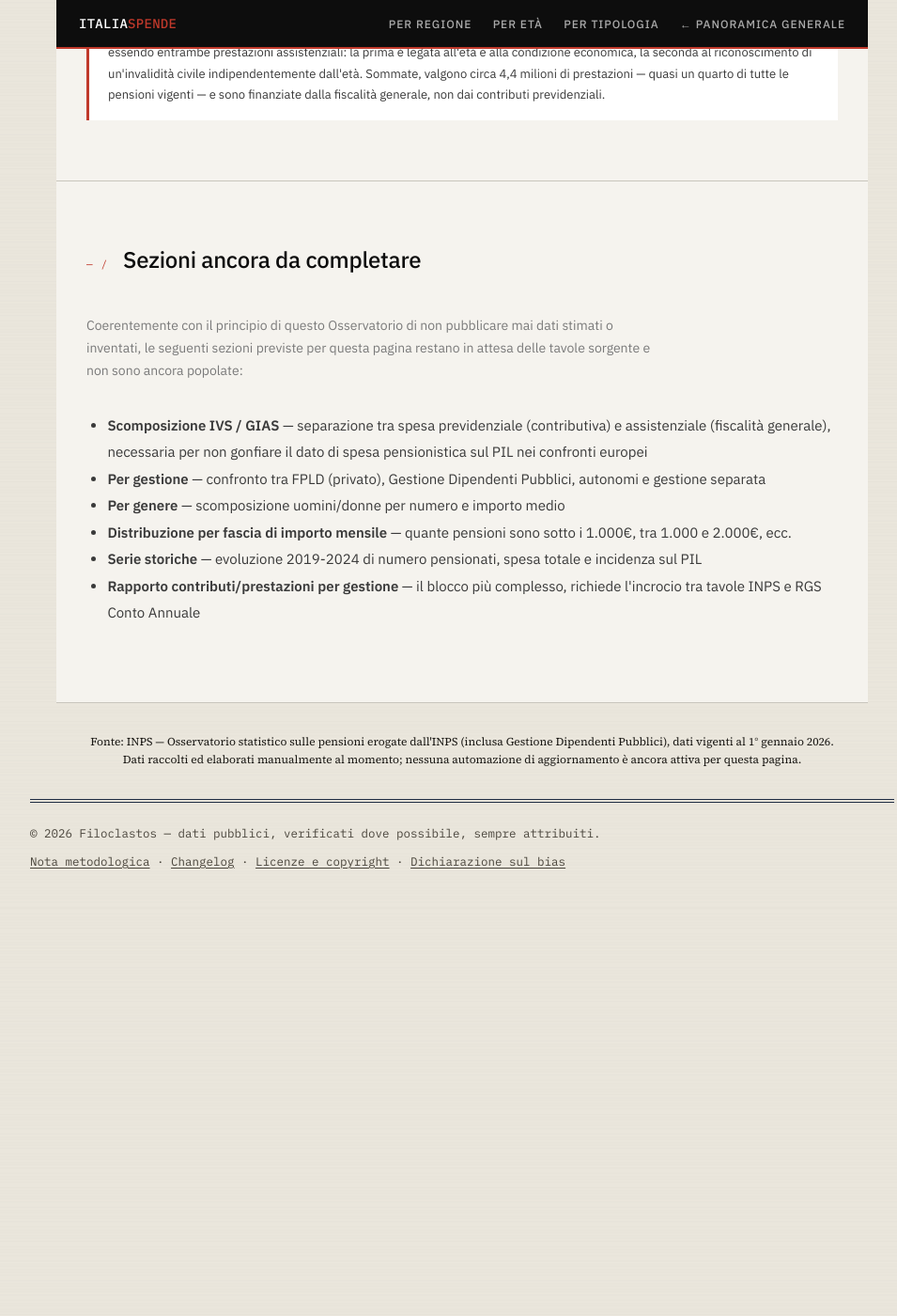
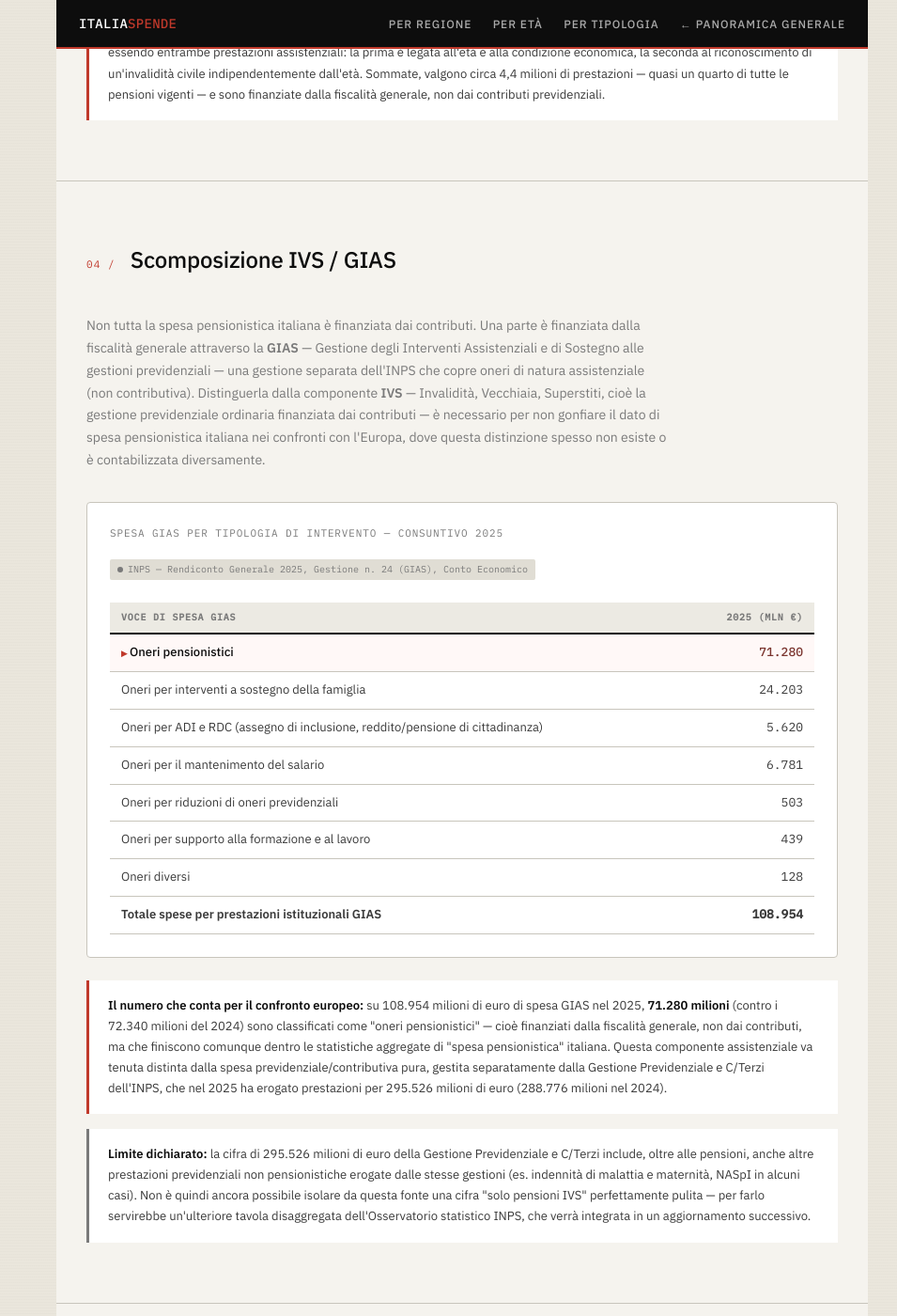
Before and after one commit to Vicknopf11/filoclastos-osservatorio, a Jekyll site: the page built from pensioni/index.md, in a window 1280 px wide and 1400 px high, scrolled down 3478 px. Shown: the whole window at 94% size, without its empty margins (148-1103 px from the left). Built offline with Jekyll 4.4.1, drawn with Linux system fonts in a browser that asks for light colours; before the commit the page ends 4444 px from its top, so only the background shows below that.

Commit message:
Aggiunta sezione IVS/GIAS a pensioni: dati Rendiconto Generale INPS 2025

```diff
--- a/pensioni/index.md
+++ b/pensioni/index.md
@@ -101,6 +101,72 @@ description: "Approfondimento sul sistema pensionistico italiano: numero di pens
   </div>
 </section>
 
+<!-- SEZIONE 04: SCOMPOSIZIONE IVS / GIAS -->
+<section class="section" id="pens-ivs-gias">
+  <div class="section-header">
+    <span class="section-num">04 /</span>
+    <h2 class="section-title">Scomposizione IVS / GIAS</h2>
+  </div>
+  <p class="section-desc">Non tutta la spesa pensionistica italiana è finanziata dai contributi. Una parte è finanziata dalla fiscalità generale attraverso la <strong>GIAS</strong> — Gestione degli Interventi Assistenziali e di Sostegno alle gestioni previdenziali — una gestione separata dell'INPS che copre oneri di natura assistenziale (non contributiva). Distinguerla dalla componente <strong>IVS</strong> — Invalidità, Vecchiaia, Superstiti, cioè la gestione previdenziale ordinaria finanziata dai contributi — è necessario per non gonfiare il dato di spesa pensionistica italiana nei confronti con l'Europa, dove questa distinzione spesso non esiste o è contabilizzata diversamente.</p>
+
+  <div class="chart-wrap" style="margin-bottom:1.5rem;">
+    <div class="chart-title">Spesa GIAS per tipologia di intervento — Consuntivo 2025</div>
+    <span class="source-tag static"><span class="source-dot"></span>INPS — Rendiconto Generale 2025, Gestione n. 24 (GIAS), Conto Economico</span>
+    <div style="overflow-x:auto; margin-top:0.75rem;">
+      <table class="data-table">
+        <thead>
+          <tr>
+            <th>Voce di spesa GIAS</th>
+            <th class="num">2025 (mln €)</th>
+          </tr>
+        </thead>
+        <tbody>
+          <tr class="ita">
+            <td>Oneri pensionistici</td>
+            <td class="num" style="color:var(--red)">71.280</td>
+          </tr>
+          <tr>
+            <td>Oneri per interventi a sostegno della famiglia</td>
+            <td class="num">24.203</td>
+          </tr>
+          <tr>
+            <td>Oneri per ADI e RDC (assegno di inclusione, reddito/pensione di cittadinanza)</td>
+            <td class="num">5.620</td>
+          </tr>
+          <tr>
+            <td>Oneri per il mantenimento del salario</td>
+            <td class="num">6.781</td>
+          </tr>
+          <tr>
+            <td>Oneri per riduzioni di oneri previdenziali</td>
+            <td class="num">503</td>
+          </tr>
+          <tr>
+            <td>Oneri per supporto alla formazione e al lavoro</td>
+            <td class="num">439</td>
+          </tr>
+          <tr>
+            <td>Oneri diversi</td>
+            <td class="num">128</td>
+          </tr>
+          <tr>
+            <td><strong>Totale spese per prestazioni istituzionali GIAS</strong></td>
+            <td class="num"><strong>108.954</strong></td>
+          </tr>
+        </tbody>
+      </table>
+    </div>
+  </div>
+
+  <div class="insight">
+    <strong>Il numero che conta per il confronto europeo:</strong> su 108.954 milioni di euro di spesa GIAS nel 2025, <strong>71.280 milioni</strong> (contro i 72.340 milioni del 2024) sono classificati come "oneri pensionistici" — cioè finanziati dalla fiscalità generale, non dai contributi, ma che finiscono comunque dentro le statistiche aggregate di "spesa pensionistica" italiana. Questa componente assistenziale va tenuta distinta dalla spesa previdenziale/contributiva pura, gestita separatamente dalla Gestione Previdenziale e C/Terzi dell'INPS, che nel 2025 ha erogato prestazioni per 295.526 milioni di euro (288.776 milioni nel 2024).
+  </div>
+
+  <div class="insight" style="margin-top:1rem; border-color: var(--is-ink-3);">
+    <strong>Limite dichiarato:</strong> la cifra di 295.526 milioni di euro della Gestione Previdenziale e C/Terzi include, oltre alle pensioni, anche altre prestazioni previdenziali non pensionistiche erogate dalle stesse gestioni (es. indennità di malattia e maternità, NASpI in alcuni casi). Non è quindi ancora possibile isolare da questa fonte una cifra "solo pensioni IVS" perfettamente pulita — per farlo servirebbe un'ulteriore tavola disaggregata dell'Osservatorio statistico INPS, che verrà integrata in un aggiornamento successivo.
+  </div>
+</section>
+
 <!-- SEZIONE: DATI IN ARRIVO -->
 <section class="section" id="pens-in-arrivo">
   <div class="section-header">
@@ -109,7 +175,6 @@ description: "Approfondimento sul sistema pensionistico italiano: numero di pens
   </div>
   <p class="section-desc">Coerentemente con il principio di questo Osservatorio di non pubblicare mai dati stimati o inventati, le seguenti sezioni previste per questa pagina restano in attesa delle tavole sorgente e non sono ancora popolate:</p>
   <ul style="margin: 0 0 1rem 1.4rem; color: var(--is-ink-2); line-height: 1.9;">
-    <li><strong>Scomposizione IVS / GIAS</strong> — separazione tra spesa previdenziale (contributiva) e assistenziale (fiscalità generale), necessaria per non gonfiare il dato di spesa pensionistica sul PIL nei confronti europei</li>
     <li><strong>Per gestione</strong> — confronto tra FPLD (privato), Gestione Dipendenti Pubblici, autonomi e gestione separata</li>
     <li><strong>Per genere</strong> — scomposizione uomini/donne per numero e importo medio</li>
     <li><strong>Distribuzione per fascia di importo mensile</strong> — quante pensioni sono sotto i 1.000€, tra 1.000 e 2.000€, ecc.</li>
```
